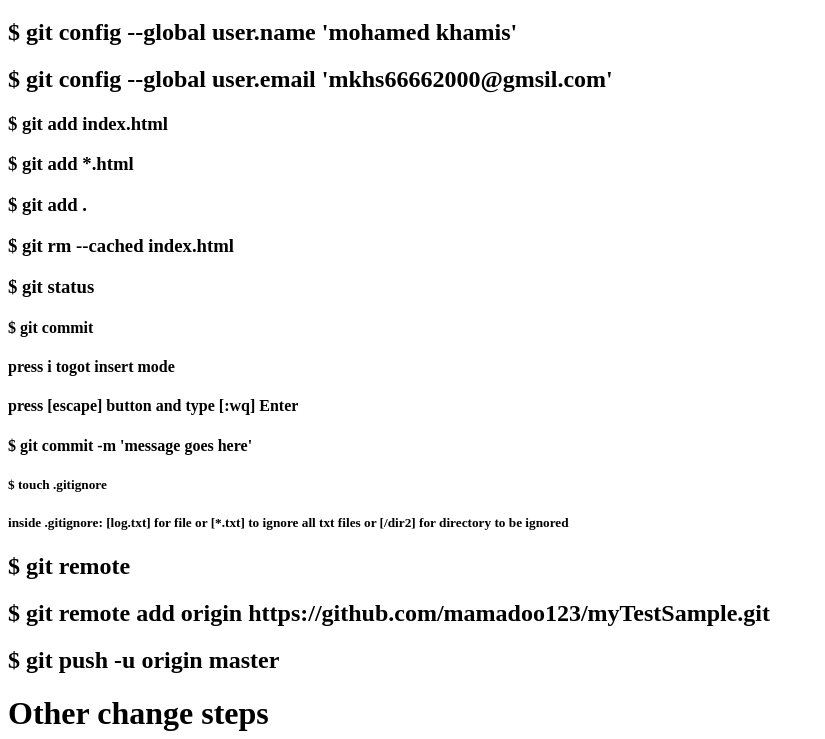
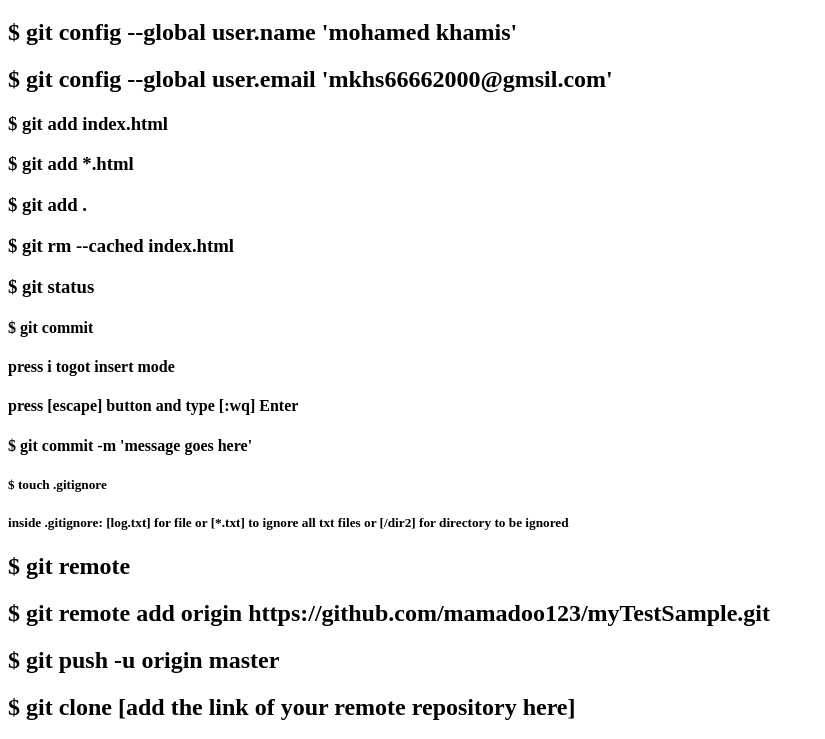
Before and after one commit to mamadoo123/myTestSample, a plain HTML site: page index.html in a window 1280 px wide. Shown: the part 61-800 px from the top of the page, without its empty margins (0-825 px from the left). Drawn offline with Linux system fonts and the light colour scheme.

Commit message:
add another line

```diff
--- a/index.html
+++ b/index.html
@@ -27,6 +27,7 @@
     <h2>$ git remote</h2>
     <h2>$ git remote add origin https://github.com/mamadoo123/myTestSample.git</h2>
     <h2>$ git push -u origin master</h2>
+    <h2>$ git clone [add the link of your remote repository here]</h2>
     <h1>Other change steps</h1>
     <h4>$ touch README.md</h4>
     <h4>$ git add .</h4>
```
